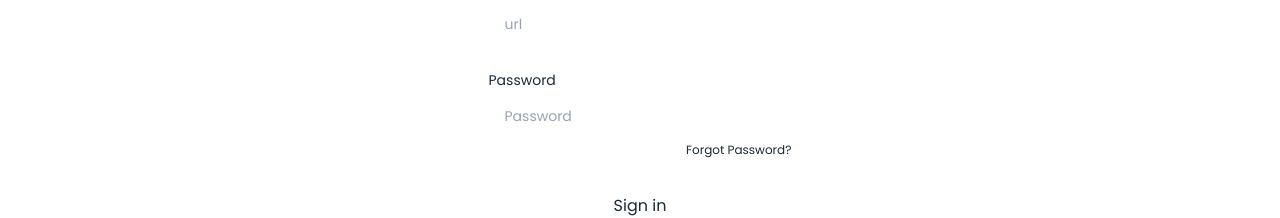
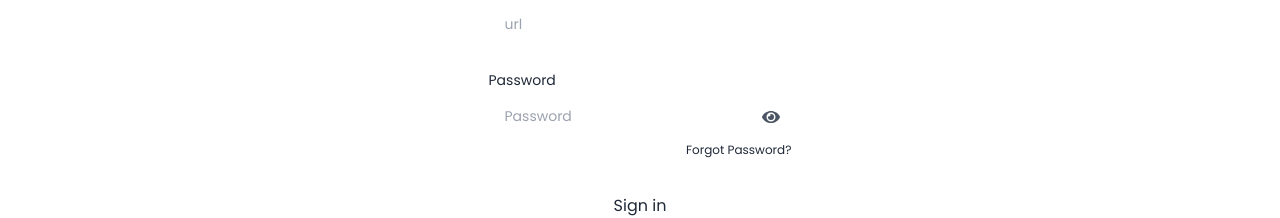
Before and after one commit to salauddin2k3/Prime-Residence, a React (Vite) app: page /reg in a window 1280 px wide. Shown: the part 522-740 px from the top of the page. Built offline with nearby package versions, Linux system fonts and the light colour scheme; no server answers.

Commit message:
Toggle Show Password added

```diff
--- a/package.json
+++ b/package.json
@@ -21,6 +21,7 @@
     "react-awesome-slider": "^4.1.0",
     "react-dom": "^18.2.0",
     "react-helmet-async": "^2.0.4",
+    "react-icons": "^5.2.0",
     "react-router-dom": "^6.22.3",
     "react-toastify": "^10.0.5",
     "sort-by": "^0.0.2",
--- a/src/Components/Login.jsx
+++ b/src/Components/Login.jsx
@@ -1,9 +1,10 @@
-import { useContext, } from "react";
+import { useContext, useState, } from "react";
 import { NavLink, useLocation, useNavigate } from "react-router-dom";
 import { AuthContext } from "../Providers/AuthProvider";
 import { Helmet } from "react-helmet-async";
 import 'aos/dist/aos.css';
 import Aos from "aos";
+import { FaEye, FaEyeSlash } from 'react-icons/fa';
 
 
 Aos.init();
@@ -14,6 +15,8 @@ const Login = () => {
     const { signIn, signInWithGoogle, signInWithGithub } = useContext(AuthContext);
     const location = useLocation();
     const navigate = useNavigate();
+    const [showPassword, setShowPassword] = useState(false);
+
 
     // const [showPassword, setShowPassword] = useState(false);
 
@@ -95,11 +98,18 @@ const Login = () => {
                             <label htmlFor="email" className="block dark:text-gray-600">Email</label>
                             <input type="text" name="email" required id="email" placeholder="Your email" className="w-full px-4 py-3 rounded-md dark:border-gray-300 dark:bg-gray-50 dark:text-gray-800 focus:dark:border-violet-600" />
                         </div>
-                        <div className="space-y-1 text-sm">
+                        <div className="relative space-y-1 text-sm">
                             <label htmlFor="password" className="block dark:text-gray-600">Password</label>
-                            <input type="password" name="password" id="password" placeholder="Your Password" className="w-full px-4 py-3 rounded-md dark:border-gray-300 dark:bg-gray-50 dark:text-gray-800 focus:dark:border-violet-600" />
-                            {/* <button onClick={togglePasswordVisibility} className="btn">{showPassword ? "hide" : 'show'}</button> */}
-
+                            <input
+                                type={showPassword ? "text" : "password"}
+                                name="password"
+                                id="password"
+                                placeholder="Your Password" className="w-full px-4 py-3 rounded-md dark:border-gray-300 dark:bg-gray-50 dark:text-gray-800 focus:dark:border-violet-600" />
+                            <span className="absolute right-3 bottom-8 text-lg text-gray-600" onClick={() => setShowPassword(!showPassword)}>
+                                {
+                                    showPassword ? <FaEyeSlash></FaEyeSlash> : <FaEye></FaEye>
+                                }
+                            </span>
                             <div className="flex justify-end text-xs dark:text-gray-600">
                                 <a rel="noopener noreferrer" href="#">Forgot Password?</a>
                             </div>
--- a/src/Components/Reg.jsx
+++ b/src/Components/Reg.jsx
@@ -3,6 +3,7 @@ import { NavLink, useLocation, useNavigate } from "react-router-dom";
 import { AuthContext } from "../Providers/AuthProvider";
 import { Helmet } from "react-helmet-async";
 // import { toast } from "react-toastify";
+import { FaEye, FaEyeSlash } from 'react-icons/fa';
 
 
 const Reg = () => {
@@ -12,6 +13,7 @@ const Reg = () => {
 
     const [regError, setRegError] = useState('');
     const [regSuccess, setRegSuccess] = useState('');
+    const [showPassword, setShowPassword] = useState(false);
 
     const { createUser, UserUpdateProfile } = useContext(AuthContext)
 
@@ -90,9 +92,14 @@ const Reg = () => {
                             <label htmlFor="email" className="block dark:text-gray-600">Photo Url</label>
                             <input type="text" name="url" id="url" placeholder="url" className="w-full px-4 py-3 rounded-md dark:border-gray-300 dark:bg-gray-50 dark:text-gray-800 focus:dark:border-violet-600" />
                         </div>
-                        <div className="space-y-1 text-sm">
+                        <div className="relative space-y-1 text-sm">
                             <label htmlFor="password" className="block dark:text-gray-600">Password</label>
-                            <input type="password" name="password" id="password" placeholder="Password" className="w-full px-4 py-3 rounded-md dark:border-gray-300 dark:bg-gray-50 dark:text-gray-800 focus:dark:border-violet-600" />
+                            <input type={showPassword ? "text" : "password"} name="password" id="password" placeholder="Password" className="w-full px-4 py-3 rounded-md dark:border-gray-300 dark:bg-gray-50 dark:text-gray-800 focus:dark:border-violet-600" />
+                            <span className="absolute right-3 bottom-8 text-lg text-gray-600" onClick={() => setShowPassword(!showPassword)}>
+                                {
+                                    showPassword ? <FaEyeSlash></FaEyeSlash> : <FaEye></FaEye>
+                                }
+                            </span>
                             <div className="flex justify-end text-xs dark:text-gray-600">
                                 <a rel="noopener noreferrer" href="#">Forgot Password?</a>
                             </div>
```
Also changed, not shown: 1 other file (tests, documents, lock files or other folders).
